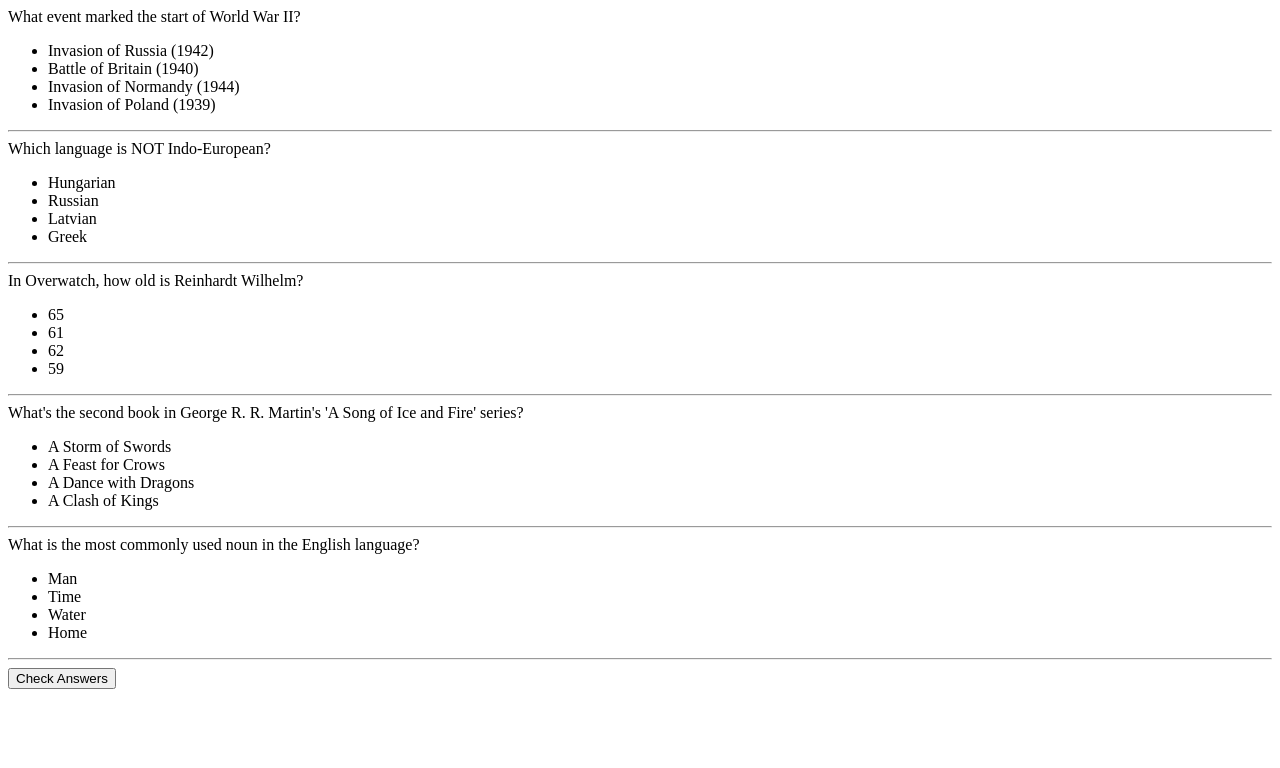
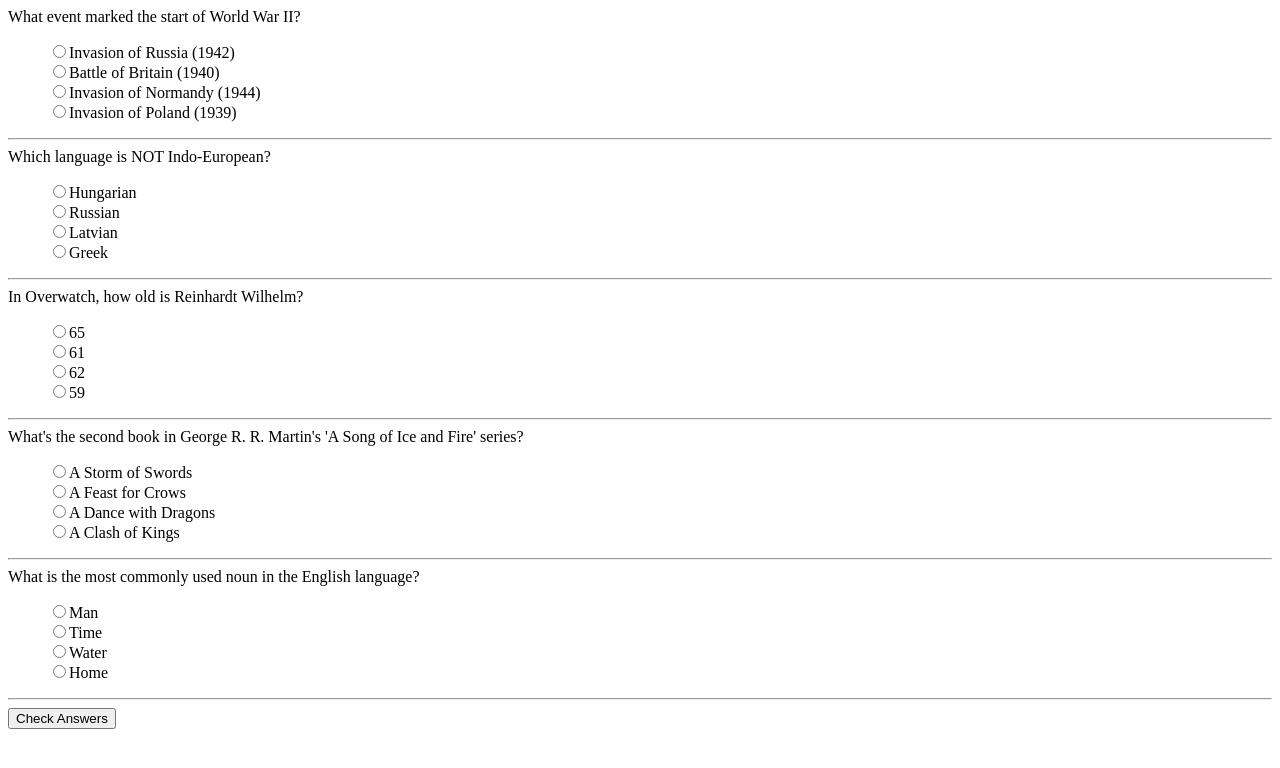
Before and after one commit to tatasadi/scrimba-quizzical, a React (Vite) app: page / in a window 1280 px wide. Both pictures are taken after a click on the button "Start Quiz". Shown: the top 768 px of the page. Built offline with nearby package versions, Linux system fonts and the light colour scheme.

Commit message:
add answers as radio button

```diff
--- a/src/Answer.jsx
+++ b/src/Answer.jsx
@@ -1,5 +1,12 @@
 import React from "react"
 
-export default function Answer({ answer }) {
-  return <li>{answer}</li>
+export default function Answer({ answer, questionId }) {
+  return (
+    <li>
+      <label htmlFor={answer}>
+        <input id={answer} type="radio" name={`question-${questionId}`} />
+        {answer}
+      </label>
+    </li>
+  )
 }
--- a/src/Question.jsx
+++ b/src/Question.jsx
@@ -11,9 +11,9 @@
   return (
     <div>
       <div>{decode(question.question)}</div>
-      <ul>
+      <ul style={{ listStyle: "none" }}>
         {answers.map((answer) => (
-          <Answer answer={answer} />
+          <Answer answer={answer} questionId={question.id} />
         ))}
       </ul>
       <hr />
--- a/src/data.js
+++ b/src/data.js
@@ -2,6 +2,7 @@
   response_code: 0,
   results: [
     {
+      id: 1,
       category: "History",
       type: "multiple",
       difficulty: "medium",
@@ -14,6 +15,7 @@
       ],
     },
     {
+      id: 2,
       category: "General Knowledge",
       type: "multiple",
       difficulty: "medium",
@@ -22,6 +24,7 @@
       incorrect_answers: ["Russian", "Greek", "Latvian"],
     },
     {
+      id: 3,
       category: "Entertainment: Video Games",
       type: "multiple",
       difficulty: "medium",
@@ -30,6 +33,7 @@
       incorrect_answers: ["59", "65", "62"],
     },
     {
+      id: 4,
       category: "Entertainment: Books",
       type: "multiple",
       difficulty: "easy",
@@ -43,6 +47,7 @@
       ],
     },
     {
+      id: 5,
       category: "General Knowledge",
       type: "multiple",
       difficulty: "hard",
```
